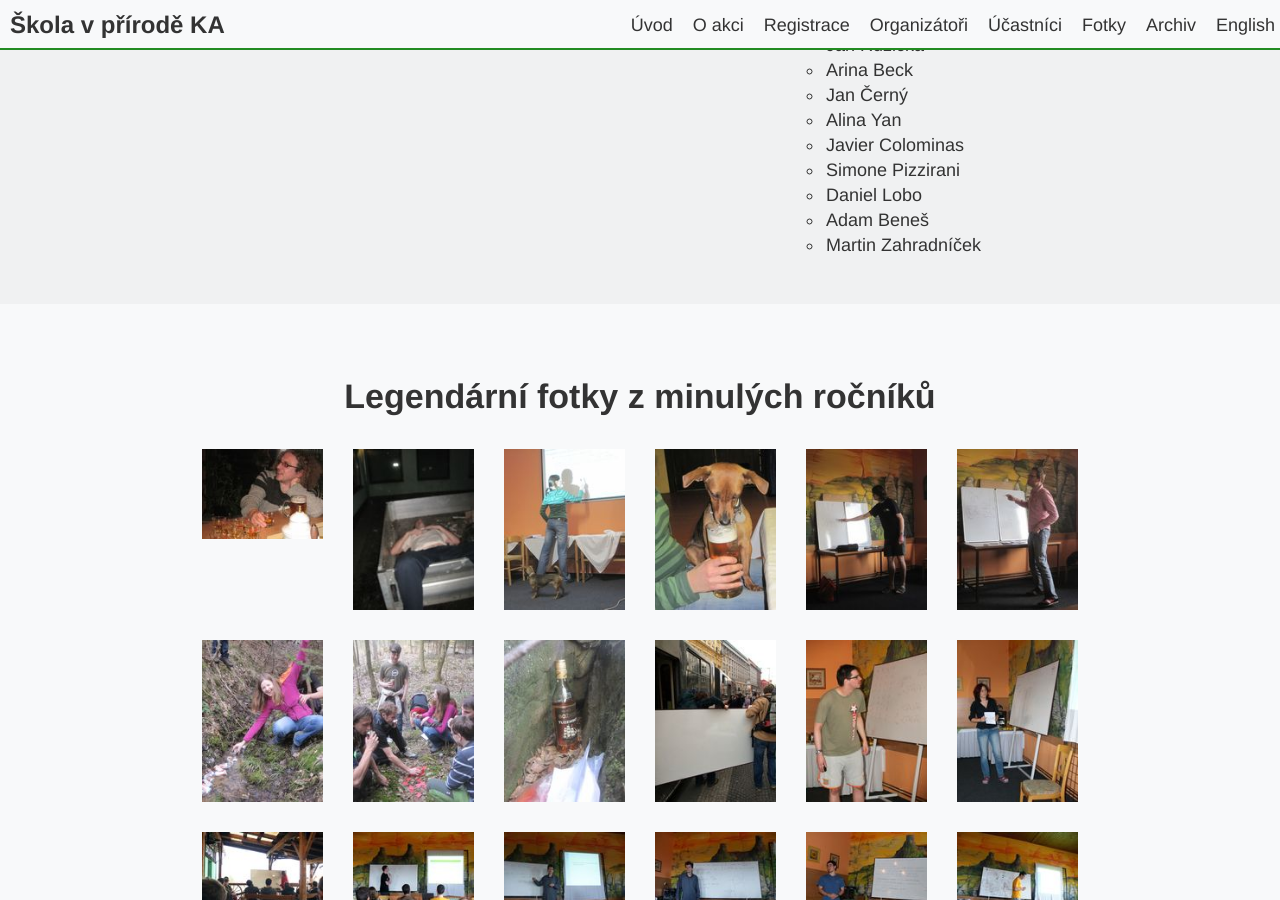
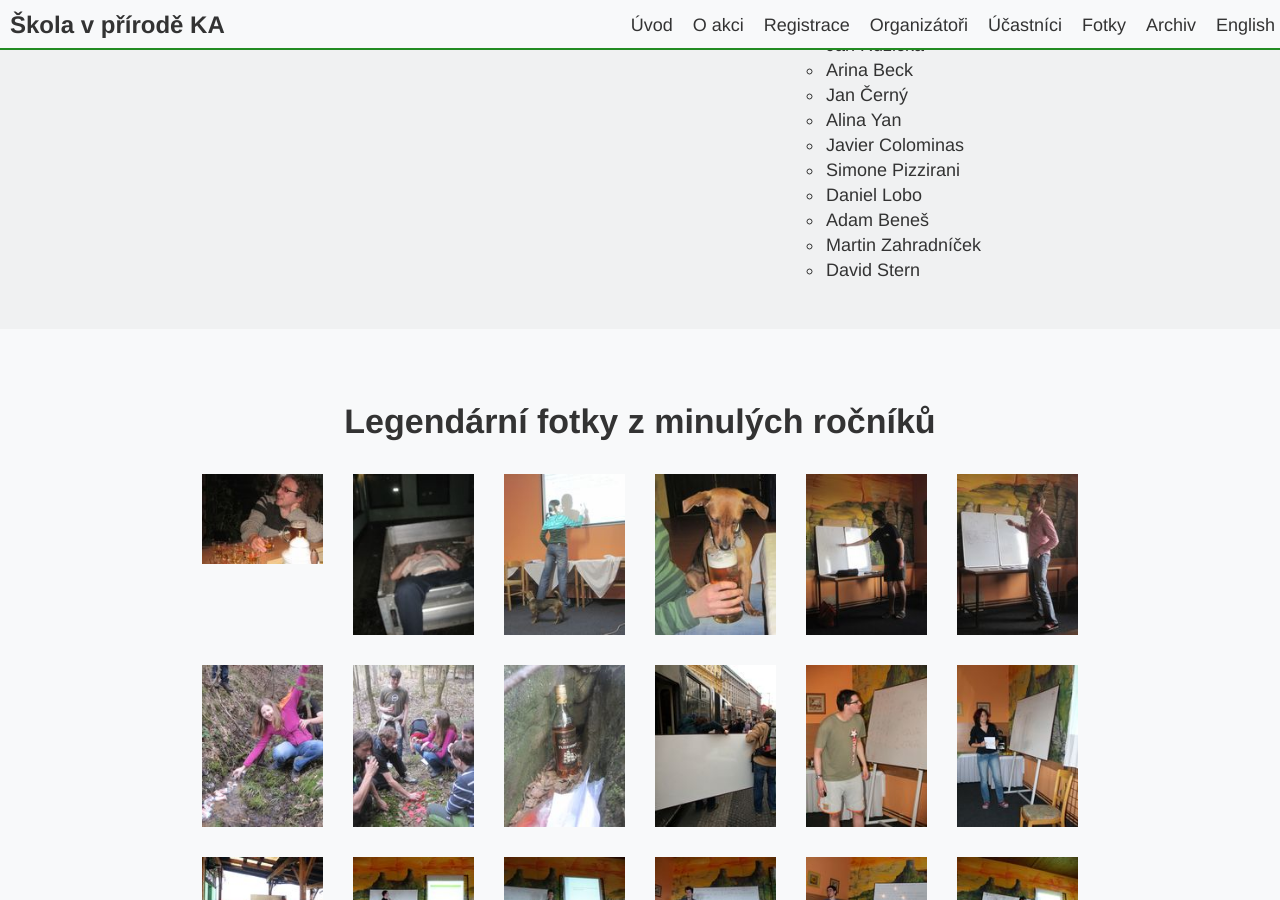
Before and after one commit to ondrachwiedziuk/skolavprirodenew, a Jekyll site: the page built from index.md, in a window 1280 px wide and 900 px high, scrolled down 4416 px. Built offline with Jekyll 4.4.1, drawn with Linux system fonts in a browser that asks for light colours.

Commit message:
David Stern

```diff
--- a/_includes/participants.html
+++ b/_includes/participants.html
@@ -195,6 +195,9 @@
                     <li>
                       Martin Zahradníček
                     </li>
+                    <li>
+                      David Stern
+                    </li>
                   </ul>
             </div>
         </div>
```
